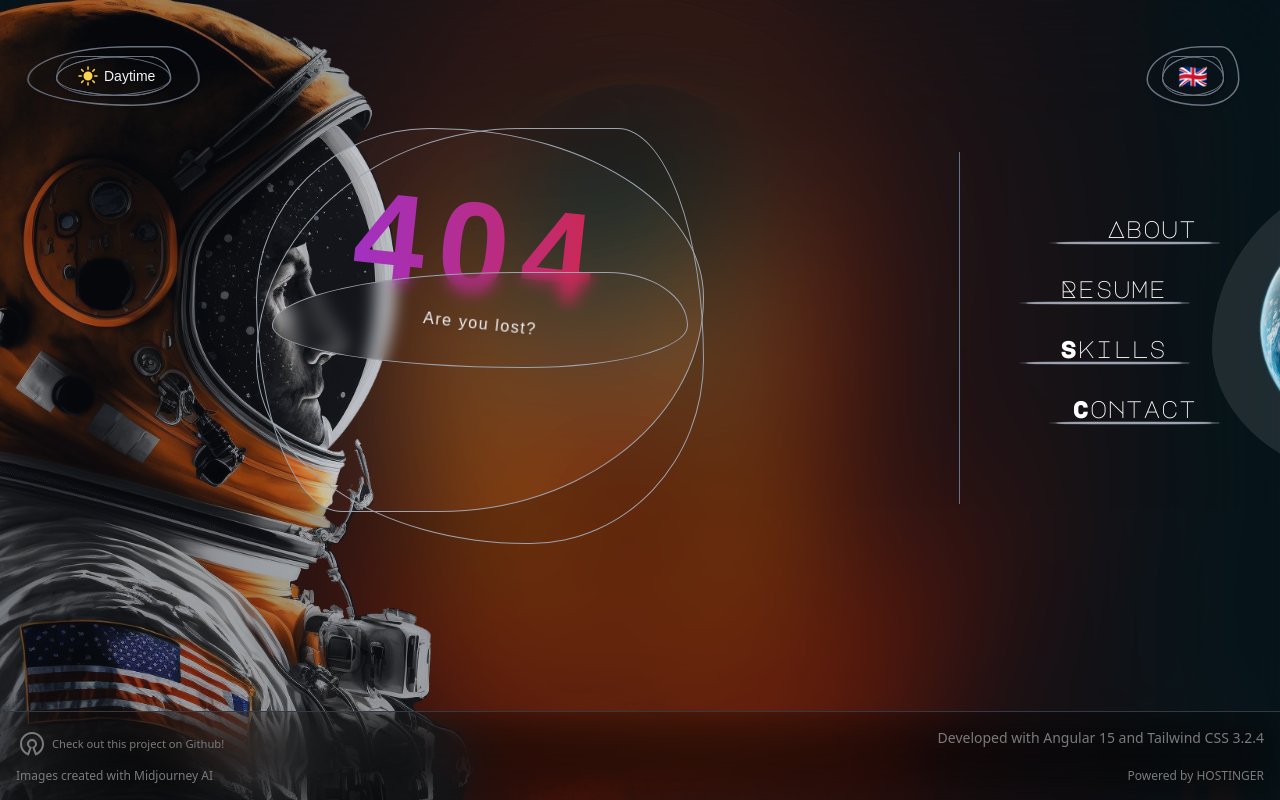
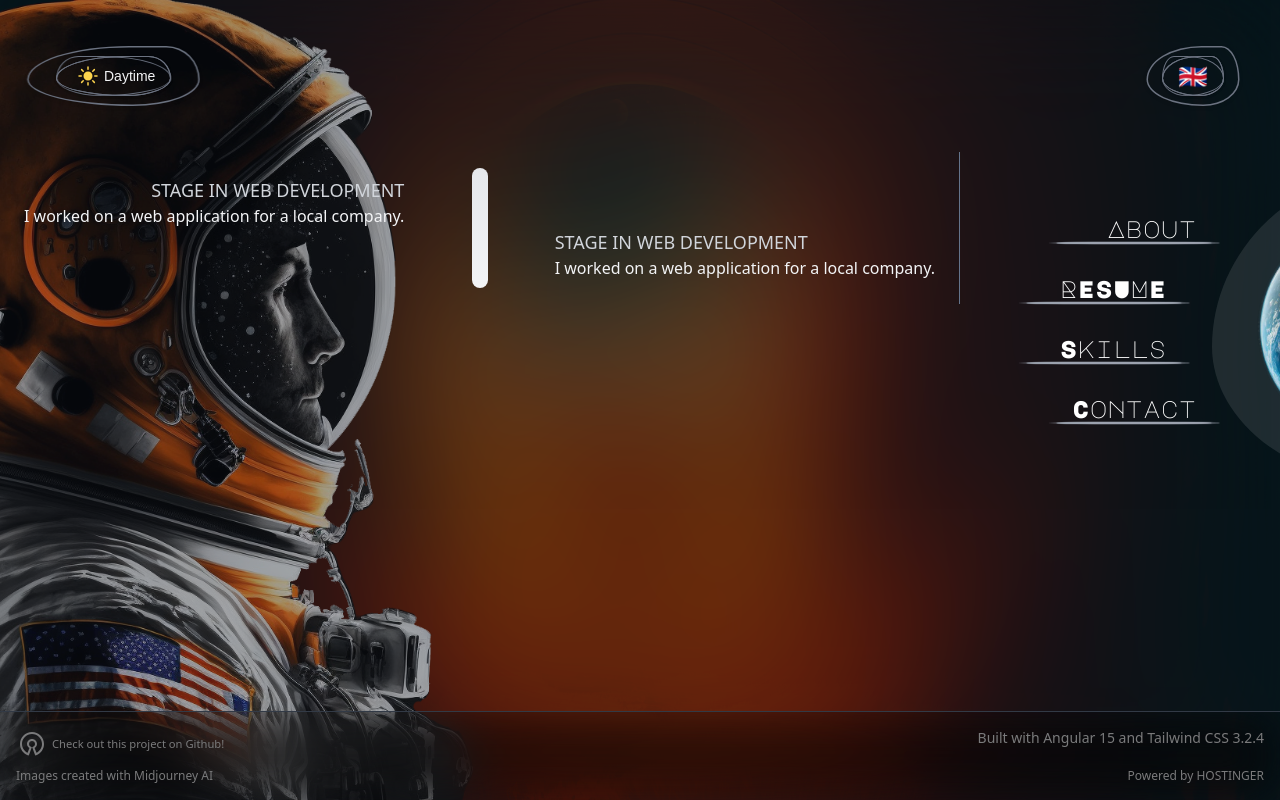
Before and after one commit to StefanoVe/portfolio, an Angular app: page /resume in a window 1280 px wide. Before the commit this address led to /errors/404. Built offline with nearby package versions, Linux system fonts and the light colour scheme; a web font is replaced by a local one; what tailwindcss-dotted-background would draw is missing.

Commit message:
resume page initial commit

```diff
--- a/src/app/app.component.ts
+++ b/src/app/app.component.ts
@@ -33,13 +33,13 @@ export class AppComponent {
   public footerTopLeftTxt() {
     return this._lang._languageSensitiveText({
       en: 'Check out this project on Github',
-      it: 'Guarda questo progetto su Github',
+      it: 'Esplora questo progetto su Github',
     });
   }
 
   public footerTopRightTxt() {
     return this._lang._languageSensitiveText({
-      en: 'Developed with Angular 15 and Tailwind CSS 3.2.4 ',
+      en: 'Built with Angular 15 and Tailwind CSS 3.2.4 ',
       it: 'Sviluppato con Angular 15 e Tailwind CSS 3.2.4',
     });
   }
--- a/src/app/pages/components/nav/nav.component.ts
+++ b/src/app/pages/components/nav/nav.component.ts
@@ -54,7 +54,7 @@ export class NavComponent implements OnInit, OnDestroy {
               {
                 label: this.lang._languageSensitiveText({
                   en: 'Contact',
-                  it: 'Contatti',
+                  it: 'Contattami',
                 }),
                 routerPath: '/contacts',
               },
@@ -74,13 +74,20 @@ export class NavComponent implements OnInit, OnDestroy {
     //if the current index is more than half of the total items, then the rotation must be less than the previous item
     //the first item is always at 0 rotation, the last item is always at 0 rotation
     /**
-     * example:
+     * example 1:
      *    item1 (0)
      *  item2 (15)
      * item3 (30)
      * item4 (30)
      *  item5 (15)
      *   item6 (0)
+     *
+     * example 2:
+     *    item1 (0)
+     *  item2 (15)
+     * item3 (30)
+     *  item4 (15)
+     *    item5 (0)
      */
 
     const totalItems = this.navItems.length;
--- a/src/app/pages/containers/about/about.component.ts
+++ b/src/app/pages/containers/about/about.component.ts
@@ -25,8 +25,8 @@ export class AboutComponent {
 
   public descriptionTxt() {
     return this._lang._languageSensitiveText({
-      en: "I'm a full stack developer based in Italy 🇮🇹 specialized in Typescript development.",
-      it: 'Sono un developer Full Stack italiano 🇮🇹 specializzato in Typescript.',
+      en: "I'm an Italian 🇮🇹 full stack developer.",
+      it: 'Sono un developer Full Stack italiano 🇮🇹.',
     });
   }
 
@@ -46,8 +46,8 @@ export class AboutComponent {
 
   public pastExperiencesTxt() {
     return this._lang._languageSensitiveText({
-      en: "I started coding roughly at 14 years old, using basic C# to write and edit Mod Menus and RTMs in the PS3 modding scene. I first approached JavaScript at 20 years old, having to build the public website and members' dashboard for Legione Etruria ASD. Then, at 22 years old, i got my first full time job as a full stack web developer, working for Golden Italia.",
-      it: 'Ho iniziato a scrivere codice a circa 14 anni, usando C# di base per scrivere e modificare Mod Menus e RTMs nella scena modding PS3. Mi sono avvicinato per la prima volta a JavaScript a 20 anni, dovendo sviluppare un sito pubblico e una dashboard membri per Legione Etruria ASD. A 22 anni invece, ho trovato il mio primo lavoro dipendente come sviluppatore full stack web, lavorando per Golden Italia.',
+      en: "I started coding roughly at 14 years old, using basic C# to write and edit Mod Menus and RTMs in the PS3 modding scene. I first approached JavaScript at 20 years old, having to build the public website and members' dashboard for Legione Etruria ASD. Then, at 22 years old, i got my first full time job as a full stack web developer, working for Golden Italia using the MEAN stack.",
+      it: 'Ho iniziato a scrivere codice a circa 14 anni, usando C# di base per scrivere e modificare Mod Menus e RTMs nella scena modding PS3. Mi sono avvicinato per la prima volta a JavaScript a 20 anni, dovendo sviluppare un sito pubblico e una dashboard membri per Legione Etruria ASD. A 22 anni invece, ho trovato il mio primo lavoro dipendente come sviluppatore full stack web, lavorando per Golden Italia usando la MEAN stack.',
     });
   }
 
--- /dev/null
+++ b/src/app/pages/containers/resume/resume.component.html
@@ -0,0 +1,17 @@
+<div class="center h-full relative">
+  <div class="p-2 w-full">
+    <div
+      class="event"
+      *ngFor="let event of events; let i = index"
+      [ngClass]="i % 2 === 0 ? 'event-left' : 'event-right'"
+    >
+      <div class="event-content">
+        <h4>{{ event.title }}</h4>
+        <p>
+          {{ event.description }}
+        </p>
+      </div>
+    </div>
+  </div>
+  <div class="timeline absolute"></div>
+</div>
--- /dev/null
+++ b/src/app/pages/containers/resume/resume.component.scss
@@ -0,0 +1,27 @@
+.timeline {
+    @apply p-2 bg-gradient-to-t from-gray-100 to-gray-200 h-full w-4 rounded-xl;
+}
+
+
+.event {
+    @apply  flex w-full;
+
+
+}
+
+.event-content
+{
+
+    & > h4 {
+        @apply text-gray-300 text-lg uppercase font-medium;
+    }
+
+}
+
+.event-left {
+    @apply justify-start text-end
+}
+
+.event-right {
+    @apply justify-end text-left
+}
--- /dev/null
+++ b/src/app/pages/containers/resume/resume.component.ts
@@ -0,0 +1,27 @@
+import { Component } from '@angular/core';
+import { LanguageService } from 'src/app/services/language.service';
+
+@Component({
+  templateUrl: './resume.component.html',
+  styleUrls: ['./resume.component.scss'],
+})
+export class ResumeComponent {
+  public events: {
+    title: string;
+    dates: { from: Date; to: Date };
+    description: string;
+  }[] = [
+    {
+      title: 'Stage in web development',
+      dates: { from: new Date('2019-05-01'), to: new Date('2019-07-01') },
+      description: 'I worked on a web application for a local company.',
+    },
+    {
+      title: 'Stage in web development',
+      dates: { from: new Date('2019-05-01'), to: new Date('2019-07-01') },
+      description: 'I worked on a web application for a local company.',
+    },
+  ];
+
+  constructor(private _lang: LanguageService) {}
+}
--- a/src/app/pages/pages-routing.module.ts
+++ b/src/app/pages/pages-routing.module.ts
@@ -2,6 +2,7 @@ import { NgModule } from '@angular/core';
 import { RouterModule, Routes } from '@angular/router';
 import { AboutComponent } from './containers/about/about.component';
 import { LandingComponent } from './containers/landing/landing.component';
+import { ResumeComponent } from './containers/resume/resume.component';
 
 const routes: Routes = [
   {
@@ -17,6 +18,10 @@ const routes: Routes = [
     path: 'about',
     component: AboutComponent,
   },
+  {
+    path: 'resume',
+    component: ResumeComponent,
+  },
 ];
 
 @NgModule({
--- a/src/app/pages/pages.module.ts
+++ b/src/app/pages/pages.module.ts
@@ -7,9 +7,10 @@ import { NavComponent } from './components/nav/nav.component';
 import { LandingComponent } from './containers/landing/landing.component';
 import { PagesRoutingModule } from './pages-routing.module';
 import { AboutComponent } from './containers/about/about.component';
+import { ResumeComponent } from './containers/resume/resume.component';
 
 @NgModule({
-  declarations: [LandingComponent, NavComponent, AboutComponent],
+  declarations: [LandingComponent, NavComponent, AboutComponent, ResumeComponent],
   imports: [CommonModule, PagesRoutingModule, WidgetsModule, SharedModule],
   exports: [NavComponent],
 })
```
